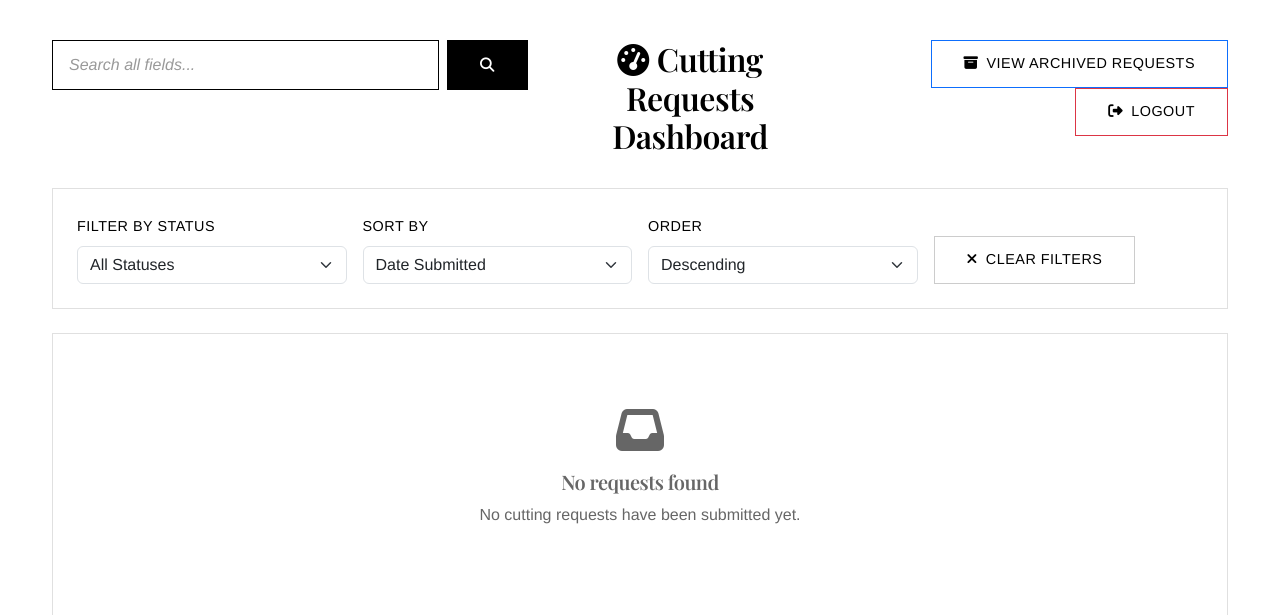
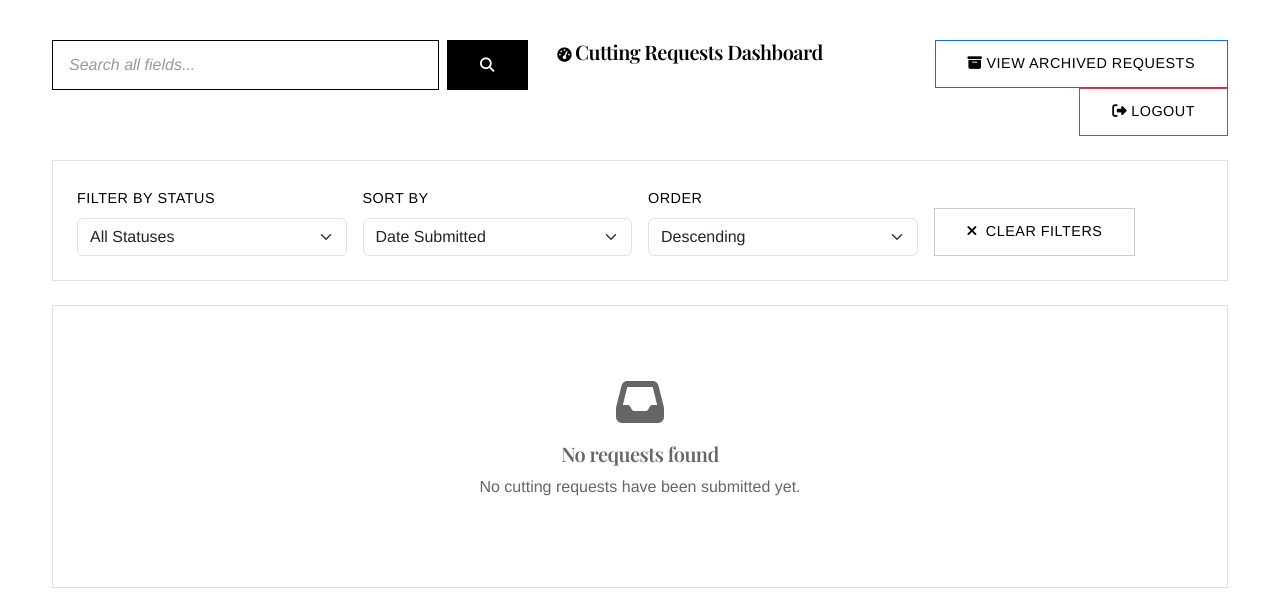
Before and after one commit to mdsm673/slendermorris-cuttings-v2, a Flask app: page /admin in a window 1280 px wide. Shown: the part 88-703 px from the top of the page. Run offline with Flask 3, Linux system fonts and the light colour scheme; the visitor is signed in with stand-in values (Sample User, id 1); data that the repository does not hold is empty; some web fonts are replaced.

Commit message:
Reduce the size of dashboard elements and text for better user interface
Adjusts font size and button size in admin_dashboard.html and archived_requests.html.

Replit-Commit-Author: Agent
Replit-Commit-Session-Id: b0ca3ab8-52ca-49e8-af60-8da12c290e60
Replit-Commit-Checkpoint-Type: full_checkpoint
Replit-Commit-Screenshot-Url: https://storage.googleapis.com/screenshot-production-us-central1/16e0f6e3-2091-4f34-88f9-c8022ab47c65/b0ca3ab8-52ca-49e8-af60-8da12c290e60/a6Gefyo

```diff
--- a/templates/admin_dashboard.html
+++ b/templates/admin_dashboard.html
@@ -27,14 +27,14 @@
             {% endif %}
         </div>
         <div class="col-md-3 text-center">
-            <h2><i class="fas fa-tachometer-alt me-2"></i>Cutting Requests Dashboard</h2>
+            <h5 class="mb-0"><i class="fas fa-tachometer-alt me-1" style="font-size: 0.9rem;"></i>Cutting Requests Dashboard</h5>
         </div>
         <div class="col-md-4 text-end">
-            <a href="{{ url_for('archived_requests') }}" class="btn btn-outline-primary">
-                <i class="fas fa-archive me-2"></i>View Archived Requests
+            <a href="{{ url_for('archived_requests') }}" class="btn btn-sm btn-outline-primary">
+                <i class="fas fa-archive me-1"></i>View Archived Requests
             </a>
-            <a href="{{ url_for('admin_logout') }}" class="btn btn-outline-danger">
-                <i class="fas fa-sign-out-alt me-2"></i>Logout
+            <a href="{{ url_for('admin_logout') }}" class="btn btn-sm btn-outline-danger">
+                <i class="fas fa-sign-out-alt me-1"></i>Logout
             </a>
         </div>
     </div>
--- a/templates/archived_requests.html
+++ b/templates/archived_requests.html
@@ -29,10 +29,10 @@
                     {% endif %}
                 </div>
                 <div class="col-md-4 text-center">
-                    <h1 class="display-6">Archived Fabric Cutting Requests</h1>
+                    <h5 class="mb-0">Archived Fabric Cutting Requests</h5>
                 </div>
                 <div class="col-md-3 text-end">
-                    <a href="{{ url_for('admin_dashboard') }}" class="btn btn-secondary">
+                    <a href="{{ url_for('admin_dashboard') }}" class="btn btn-sm btn-secondary">
                         <i class="fas fa-arrow-left"></i> Back to Active Requests
                     </a>
                 </div>
```
Also changed, not shown: attached_assets/image_1754090459175.png (added), attached_assets/targeted_element_1754090536834.png (added).
